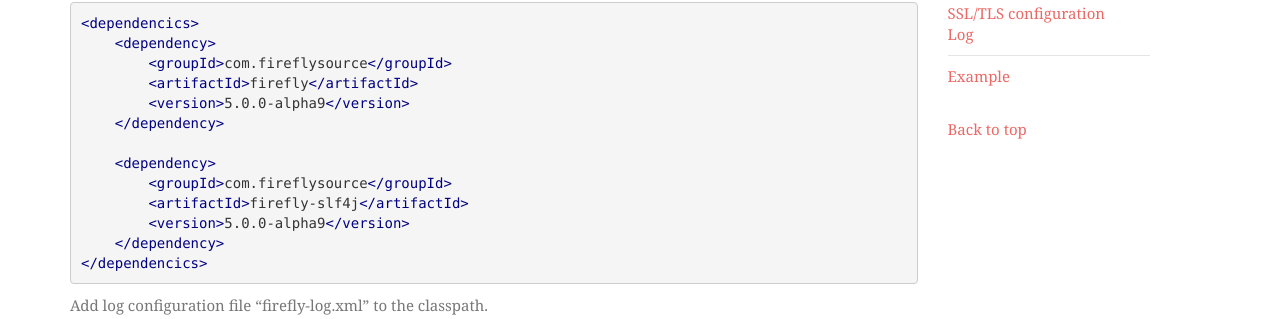
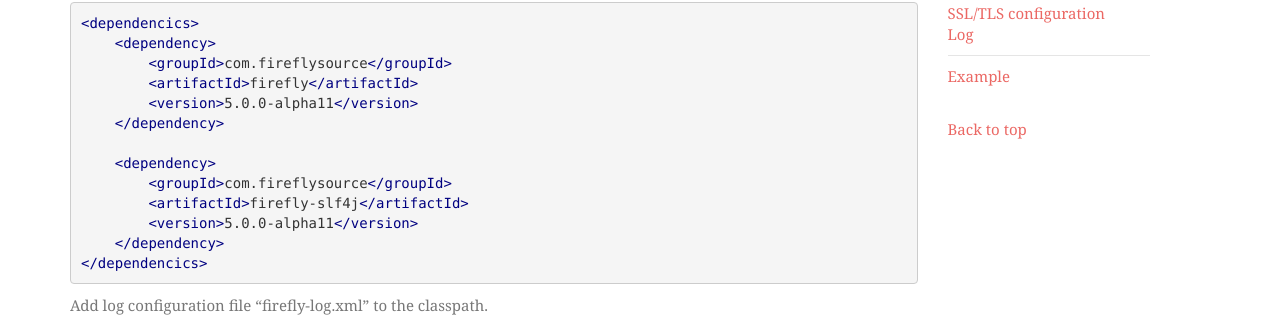
Before and after one commit to hypercube1024/firefly, a Jekyll site: the page built from _docs/getting-start.md, in a window 1280 px wide and 900 px high, scrolled down 1078 px. Shown: the part 165-484 px from the top of the window. Built offline with Jekyll 4.4.1, drawn with Linux system fonts in a browser that asks for light colours.

Commit message:
[doc]: 5.0.0-alpha11 release

```diff
--- a/_data/global.yml
+++ b/_data/global.yml
@@ -2,4 +2,4 @@ downloadURL : https://github.com/hypercube1024/firefly
 githubURL : https://github.com/hypercube1024/firefly
 qqgroupURL : http://qgc.qq.com/4691508
 exampleURL: https://github.com/hypercube1024/firefly/tree/firefly-5.0.0/firefly-example/src/main/kotlin/com/fireflysource/example
-releaseVersion : 5.0.0-alpha9
+releaseVersion : 5.0.0-alpha11
```
